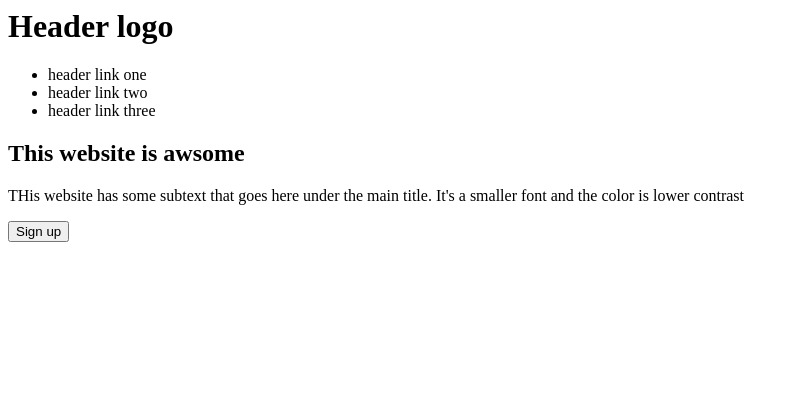
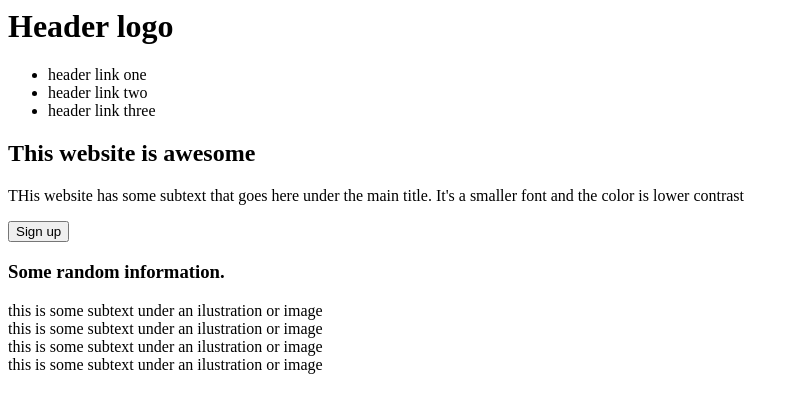
Before and after one commit to Mythpoke/Landing-Page, a plain HTML site: page index.html in a window 1280 px wide. Shown: the whole page, without its empty margins (0-797 px from the left). Drawn offline with Linux system fonts and the light colour scheme.

Commit message:
Add html section_one

```diff
--- a/index.html
+++ b/index.html
@@ -14,11 +14,30 @@
                   <li><a>header link three</a></li>
               </ul>
           </div>
-              <h2>This website is awsome</h2>
+              <h2>This website is awesome</h2>
               <p>THis website has some subtext that goes here under the main title.
                  It's a smaller font and the color is lower contrast</p>
               <button>Sign up</button>
               <img>
         </div>
+        <div class="section_one">
+            <h3>Some random information.</h3>
+            <div class="info">
+                <div class="cube"></div>
+                <div>this is some subtext under an ilustration or image</div>
+            </div>
+            <div class="info">
+                <div class="cube"></div>
+                <div>this is some subtext under an ilustration or image</div>
+            </div>
+            <div class="info">
+                <div class="cube"></div>
+                <div>this is some subtext under an ilustration or image</div>
+            </div>
+            <div class="info">
+                <div class="cube"></div>
+                <div>this is some subtext under an ilustration or image</div>
+            </div>
+        </div>
     </body>
 </html>
```
